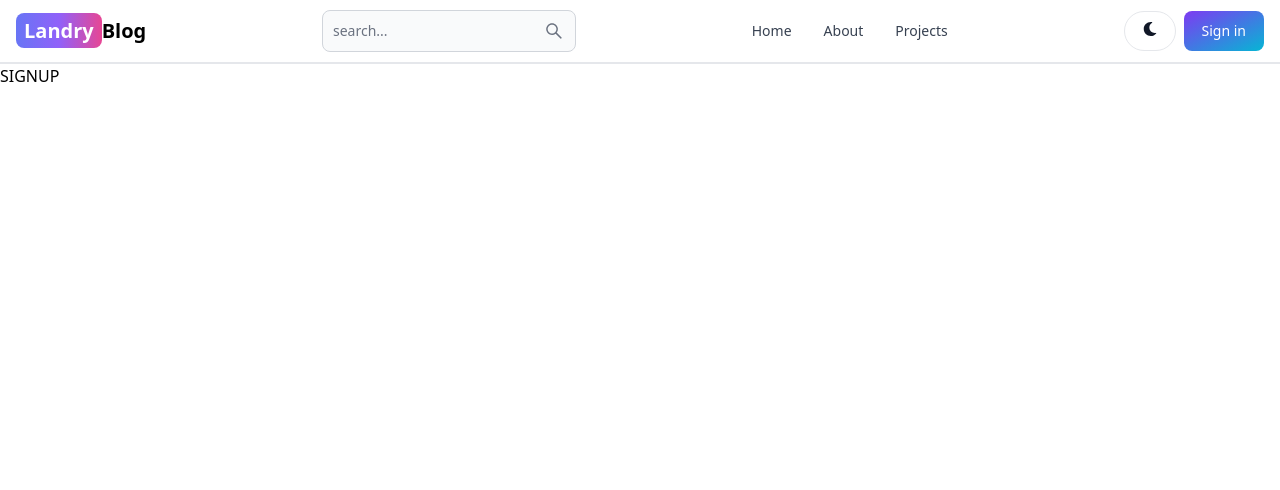
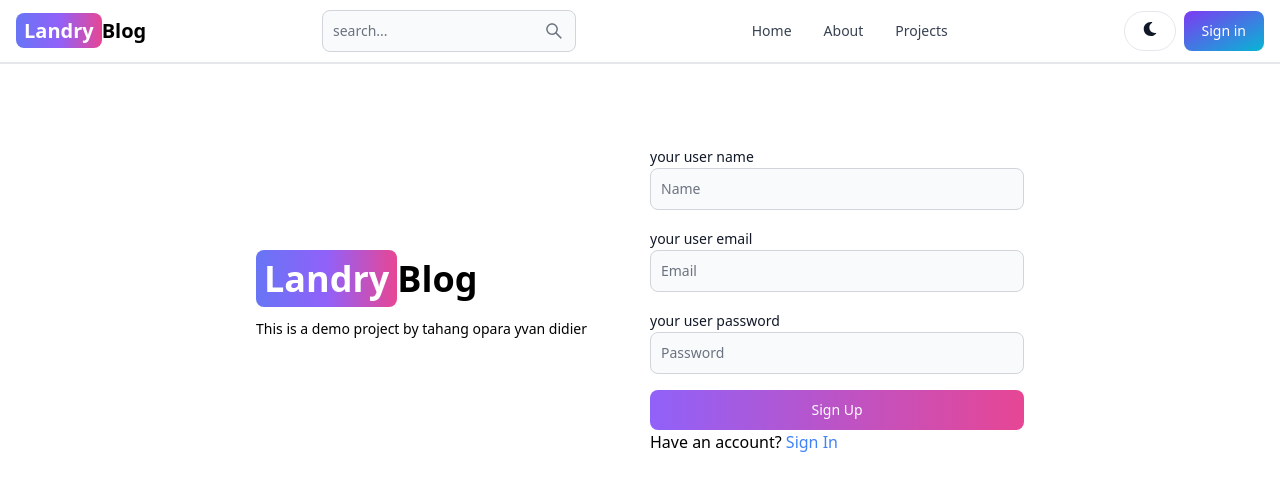
Before and after one commit to yvanopara/blog, a React (Vite) app in the folder client/: page /sign-up in a window 1280 px wide. Shown: the top 490 px of the page. Built offline with nearby package versions, Linux system fonts and the light colour scheme.

Commit message:
complet sign up page UI

```diff
--- a/client/src/pages/SignUp.jsx
+++ b/client/src/pages/SignUp.jsx
@@ -1,9 +1,61 @@
+import { Button, Label, TextInput } from 'flowbite-react'
+import { Link} from 'react-router-dom'
+
+export default function SignUp() {
+  return(<div className="min-h-screen mt-20">
+    <div className='flex max-w-3xl mx-auto flex-col md:flex-row md:items-center gap-5'>
+
+        {/* LHS */}
+      <div className="flex-1">
+      <Link to="/" className='font-bold dark:text-white text-4xl' >
+            <span className='px-2 py-1 bg-gradient-to-r from-indigo-500 via-purple-500
+            to-pink-500 rounded-lg text-white'>Landry</span>Blog
+        </Link>
+        <p className='mt-5 text-sm'>This is a demo project by tahang opara yvan didier</p>
+      </div>
+
+        {/* RHS */}
+      <div className="flex-1">
+        <form className='flex flex-col gap-4'>
+          <div>
+            <Label value='your user name'/>
+            <TextInput
+            type='text'
+            placeholder='Name'
+            id='username'
+            />
+          </div>
+          <div>
+            <Label value='your user email'/>
+            <TextInput
+            type='text'
+            placeholder='Email'
+            id='email'
+            />
+          </div>
+          <div>
+            <Label value='your user password'/>
+            <TextInput
+            type='text'
+            placeholder='Password'
+            id='password'
+            />
+          </div>
+          <Button gradientDuoTone='purpleToPink' type='submit'>
+            Sign Up
+          </Button>
+        </form>
+        <div>
+          <span>Have an account? </span>
+          <Link to='/sing-in' className='text-blue-500'>
+          Sign In
+          </Link>
+        </div>
+
+      </div>
+    </div>
 
 
-export default function SignUp() {
-  return (
-    <div>
-      <p>SIGNUP</p>
     </div>
   )
 }
```
